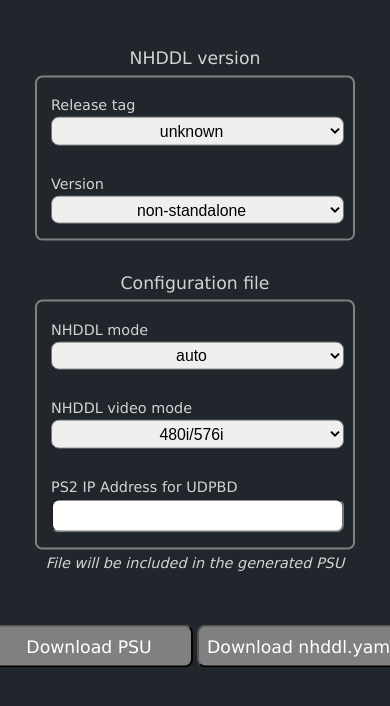
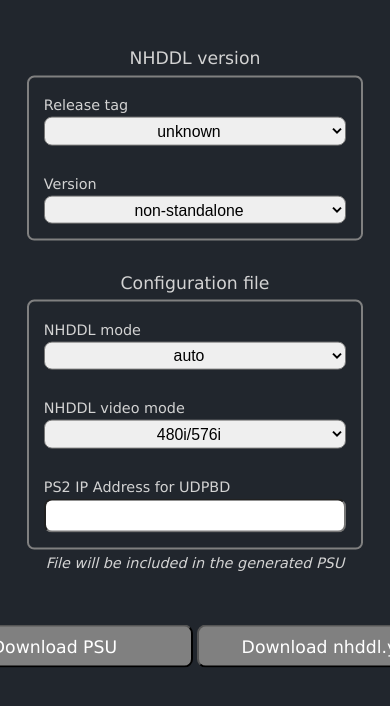
Before and after one commit to pcm720/nhddl-psu, a plain HTML site: page cmd/nhddl-psu/res/index.html in a window 390 px wide. Shown: the part 136-842 px from the top of the page. Drawn offline with Linux system fonts and the light colour scheme; a script that the page names is missing.

Commit message:
cmd/nhddl-psu: fix mobile Safari issues, add favicon

```diff
--- a/cmd/nhddl-psu/res/index.html
+++ b/cmd/nhddl-psu/res/index.html
@@ -2,6 +2,13 @@
 <html>
 
 <head>
+    <title>NHDDL PSU Generator</title>
+    <link rel="icon" type="image/png" href="favicon/favicon-96x96.png" sizes="96x96" />
+    <link rel="icon" type="image/svg+xml" href="favicon/favicon.svg" />
+    <link rel="shortcut icon" href="favicon/favicon.ico" />
+    <link rel="apple-touch-icon" sizes="180x180" href="favicon/apple-touch-icon.png" />
+    <link rel="manifest" href="site.webmanifest" />
+
     <link rel="stylesheet" href="font/stylesheet.css">
     <meta charset="utf-8" />
     <script src="wasm_exec.js"></script>
@@ -168,6 +175,7 @@
             <input type="text" id="ipAddr" minlength="7" maxlength="15" size="15" onkeydown="checkConfig()"
                 onchange="checkConfig()"
                 pattern="^(25[0-5]|2[0-4][0-9]|[01]?[0-9][0-9]?)\.(25[0-5]|2[0-4][0-9]|[01]?[0-9][0-9]?)\.(25[0-5]|2[0-4][0-9]|[01]?[0-9][0-9]?)\.(25[0-5]|2[0-4][0-9]|[01]?[0-9][0-9]?)$">
+            </input>
         </div>
         <i>File will be included in the generated PSU</i>
         <br>
@@ -218,7 +226,7 @@
     }
 
     .selectorGroup {
-        width: 20em;
+        width: 21em;
         height: auto;
         margin: auto;
         padding: 1em;
@@ -233,17 +241,12 @@
     input {
         border-radius: 0.5em;
         font-size: 1.1em;
-        width: 18em;
+        width: 100%;
+        width: -webkit-fill-available;
         height: 1.8em;
         text-align: center;
         text-align-last: center;
-    }
-
-    input[type="checkbox"] {
-        height: 1em;
-        font-size: 1em;
-        scale: 1.5;
-        width: auto;
+        padding: auto;
     }
 
     input:invalid {
@@ -254,11 +257,13 @@
     select {
         border-radius: 0.5em;
         width: 100%;
+        width: -webkit-fill-available;
         height: 1.8em;
         font-size: 1.1em;
-        width: 18.5em;
+        width: 100%;
         text-align: center;
         text-align-last: center;
+        color: black;
     }
 
     .errorText {
@@ -270,7 +275,8 @@
     button {
         font-family: 'dejavu_sansbook', sans-serif;
         font-size: 1.2em;
-        width: 12em;
+        width: 16em;
+        text-wrap: nowrap;
         height: 2.5em;
         border-radius: 0.5em;
         background-color: #1C7FB4;
```
Also changed, not shown: cmd/nhddl-psu/res/favicon/apple-touch-icon.png (added), cmd/nhddl-psu/res/favicon/favicon-96x96.png (added), cmd/nhddl-psu/res/favicon/favicon.ico (added), cmd/nhddl-psu/res/favicon/favicon.svg (added), cmd/nhddl-psu/res/favicon/web-app-manifest-192x192.png (added), cmd/nhddl-psu/res/favicon/web-app-manifest-512x512.png (added), cmd/nhddl-psu/res/site.webmanifest (added).
